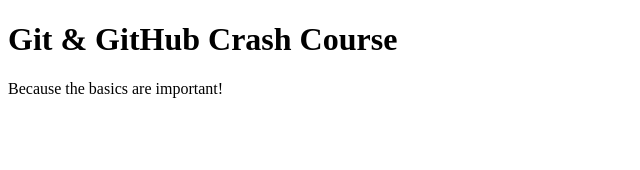
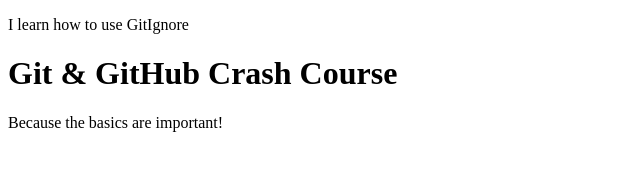
Before and after one commit to sudhan1195/github-poc, a plain HTML site: page index.html in a window 1280 px wide. Shown: the whole page, without its empty margins (0-640 px from the left). Drawn offline with Linux system fonts and the light colour scheme.

Commit message:
Learn how to use GitIgnore

```diff
--- a/index.html
+++ b/index.html
@@ -5,6 +5,7 @@
     <meta http-equiv="X-UA-Compatible" content="IE=edge" />
     <meta name="viewport" content="width=device-width, initial-scale=1.0" />
     <title>Git & GitHub Crash Course</title>
+    <p>I learn how to use GitIgnore</p>
   </head>
   <body>
     <h1>Git & GitHub Crash Course</h1>
```
Also changed, not shown: style.css (added), 1 other file.
